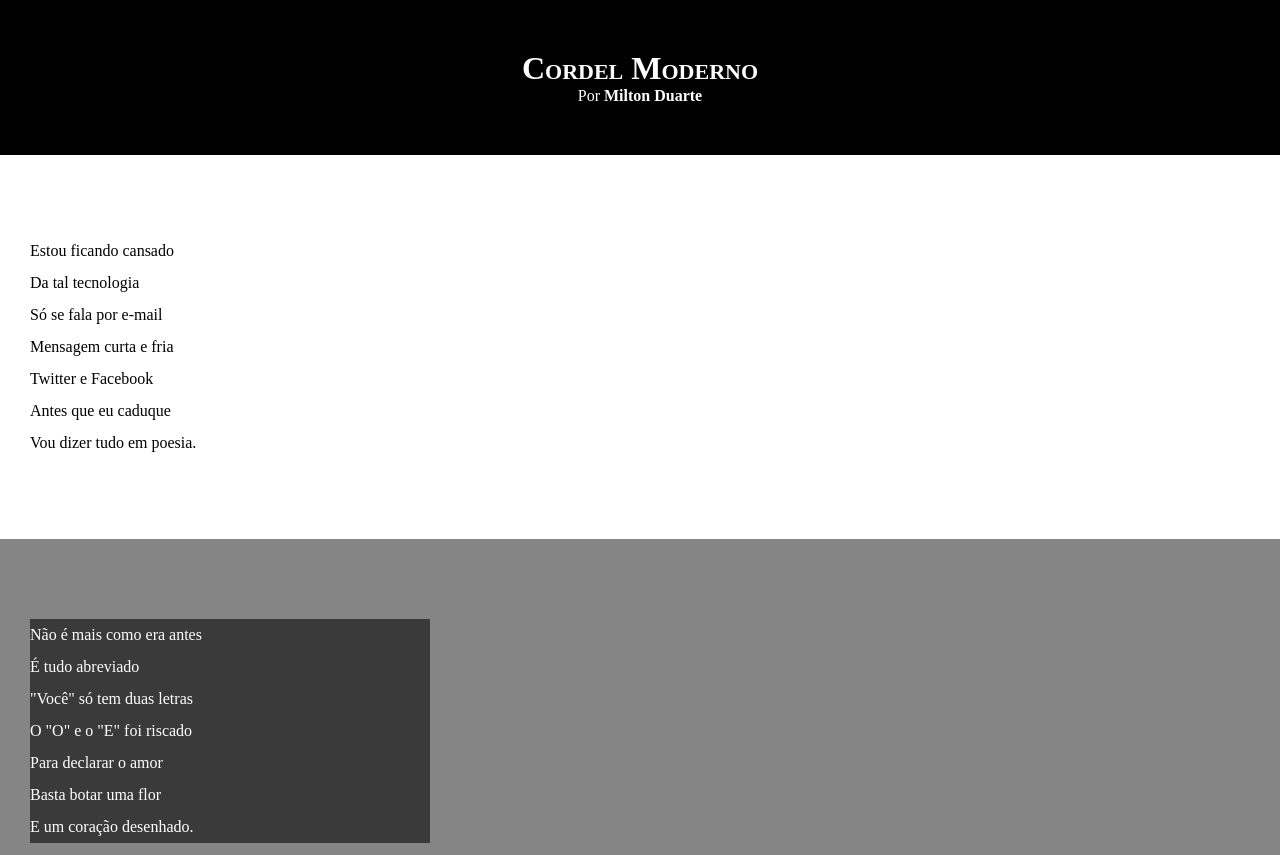
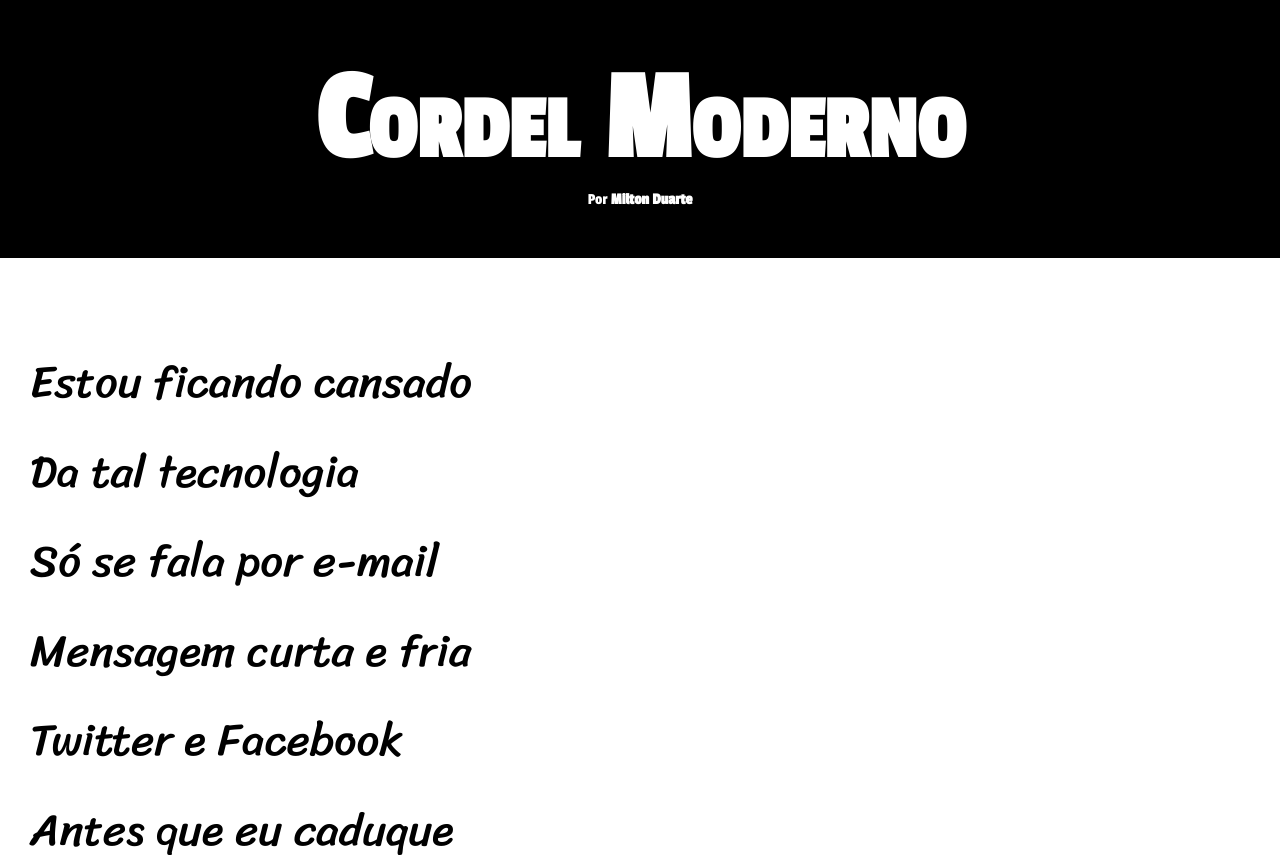
Before and after one commit to Pedro-Henrique771/Html-Css, a plain HTML site: page EX022 desafio12/index.html in a window 1280 px wide. Shown: the top 855 px of the page. Drawn offline with Linux system fonts and the light colour scheme.

Commit message:
Adicionei fontes

```diff
--- a/EX022 desafio12/estilo/style.css
+++ b/EX022 desafio12/estilo/style.css
@@ -1,4 +1,15 @@
 @charset "UTF-8";
+
+@import url('https://fonts.googleapis.com/css2? family= Passion+One & display=swap');
+
+@import url('https://fonts.googleapis.com/css2? family= Sriracha & display=swap');
+
+:root{
+    --font1: Verdana, Geneva, Tahoma, sans-serif;
+    --font2: "Passion one", cursive;
+    --font3: "Sriracha", cursive;
+
+}
 
 *{
     margin: 0px;
@@ -6,17 +17,20 @@
 }
 
 html, body{
+    font-family: var(--font1);
     min-height: 100%;
     background-color: darkgray;
 }
 
 header{
+    font-family: var(--font2);
     background-color: black;
     color: white;
     text-align: center;
 }
 
 header > h1{
+    font-size: 10vw;
     padding-top: 50px;
     font-variant: small-caps;
 }
@@ -40,6 +54,8 @@ section{
     padding-bottom: 10vh;
     line-height: 2em;
     padding-left: 30px;
+    font-family: var(--font3);
+    font-size: 3.5vw;
 }
 
 .normal{
@@ -53,7 +69,7 @@ section{
 }
 
 .imagem > p{
-    width: 400px;
+    display: inline-block;
     background-color: rgba(0, 0, 0, 0.562);
 }
 
```
